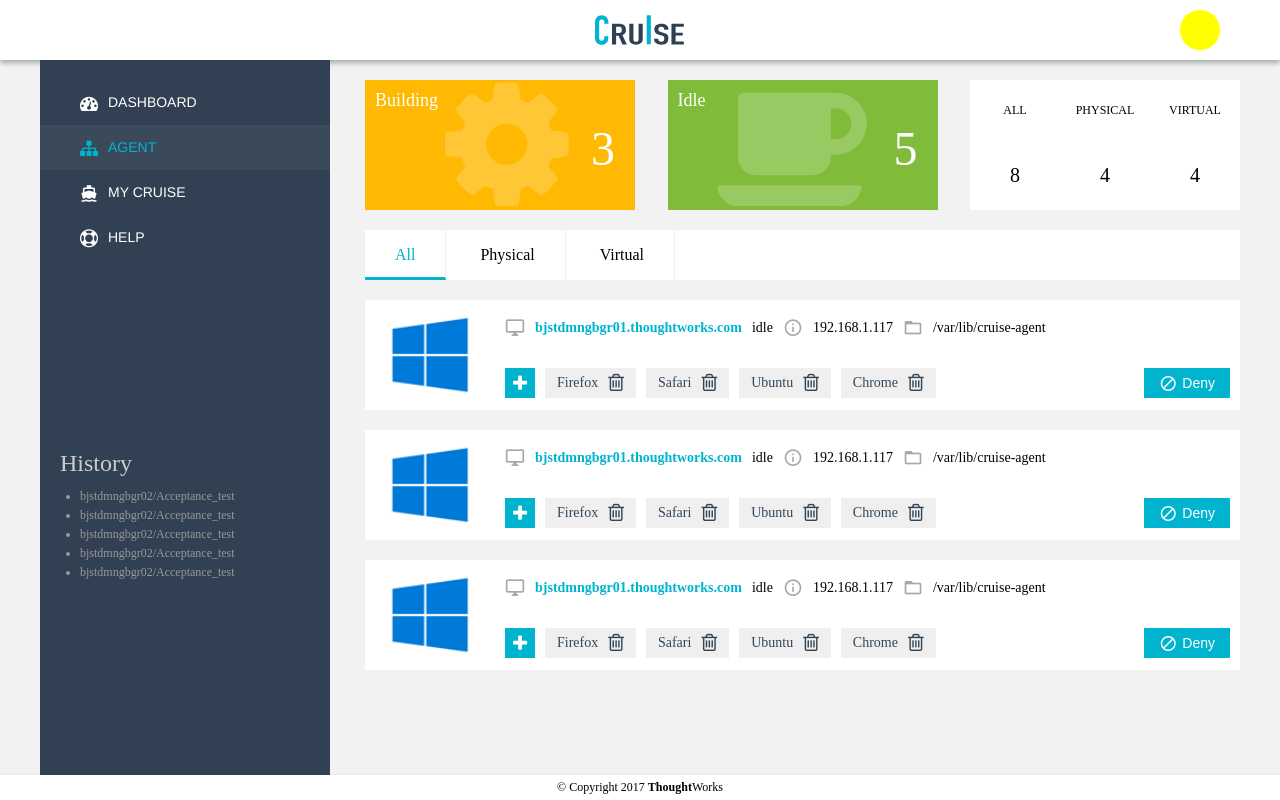
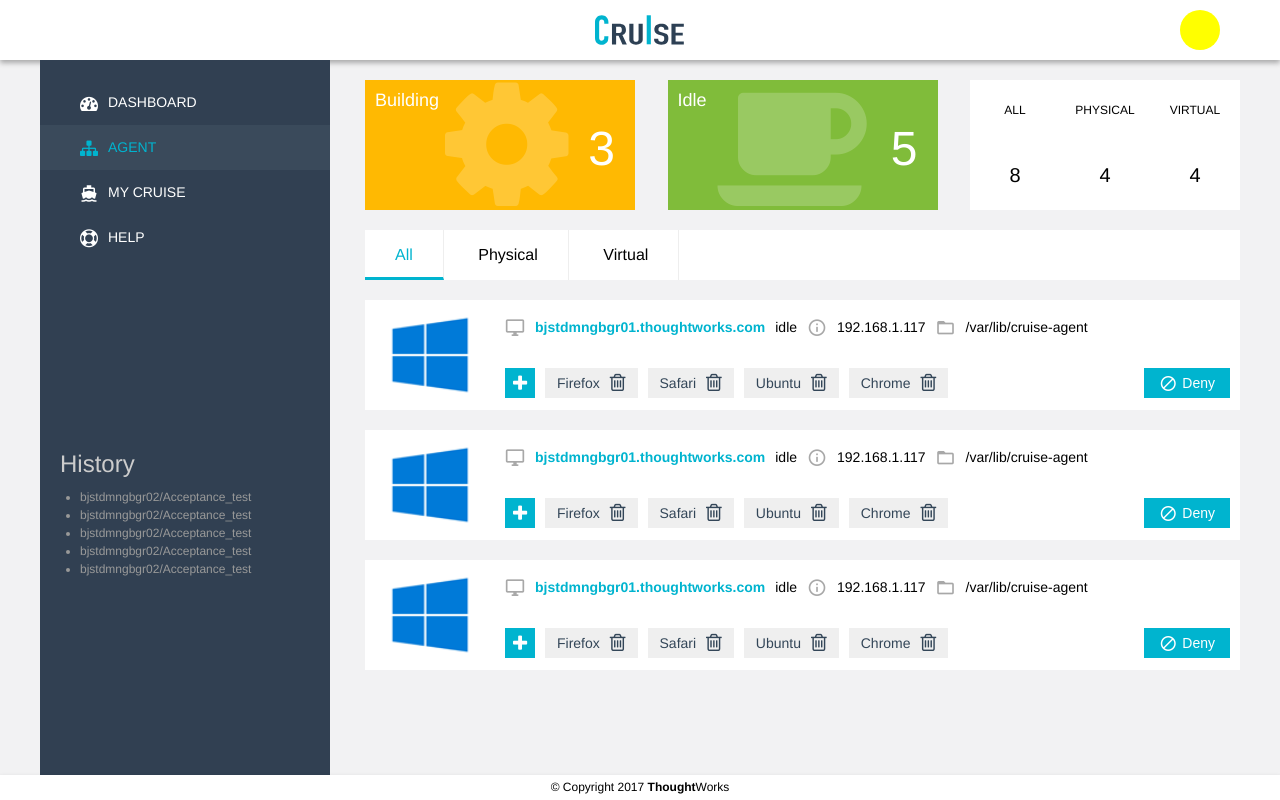
Before and after one commit to co-kevin/cruise, a website built with webpack: page index.html in a window 1280 px wide. Built offline with nearby package versions, Linux system fonts and the light colour scheme; a web font is replaced by a local one.

Commit message:
feat: fix ie11 style

```diff
--- a/src/styles/_button.scss
+++ b/src/styles/_button.scss
@@ -18,12 +18,12 @@
 
 .btn.plus {
   padding: 0;
+  display: inline-flex;
+  align-items: center;
 
   i {
+    margin-top: 3px;
     width: $btn-height;
-    height: $btn-height;
-    line-height: $btn-height;
-    display: inline-block;
     color: #fff;
     font-size: 18px;
   }
--- a/src/styles/main.scss
+++ b/src/styles/main.scss
@@ -7,6 +7,7 @@
 html, body {
   margin: 0;
   background-color: #f2f2f3;
+  font-family: "Helvetica Neue",Helvetica,"PingFang SC","Hiragino Sans GB","Microsoft YaHei","微软雅黑",Arial,sans-serif;
 }
 
 * {
--- a/webpack.config.js
+++ b/webpack.config.js
@@ -11,6 +11,7 @@
     path: path.resolve(__dirname, 'dist')
   },
   devServer: {
+    host: '0.0.0.0',
     contentBase: './dist'
   },
   plugins: [
```
